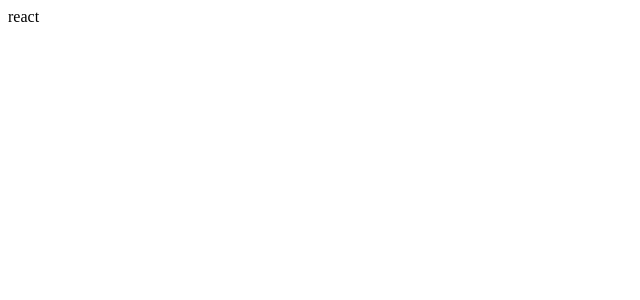
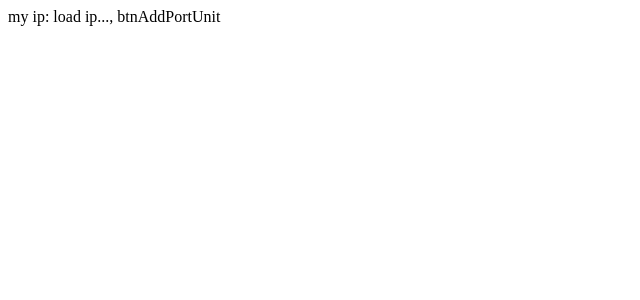
Before and after one commit to DoWh/PortState, a React (Create React App) app: page / in a window 1280 px wide. Shown: the top 300 px of the page, without its empty margins (0-640 px from the left). Built offline with nearby package versions, Linux system fonts and the light colour scheme; no server answers.

Commit message:
add components (app, server, serverHeader.) init tailwind

```diff
--- a/package.json
+++ b/package.json
@@ -18,7 +18,7 @@
     "build": "react-scripts build",
     "test": "react-scripts test",
     "eject": "react-scripts eject",
-    "electron-dev": "electron ."
+    "electron-dev": "electron . dev"
   },
   "eslintConfig": {
     "extends": [
@@ -37,5 +37,8 @@
       "last 1 firefox version",
       "last 1 safari version"
     ]
+  },
+  "devDependencies": {
+    "tailwindcss": "^3.3.1"
   }
 }
--- /dev/null
+++ b/src/components/App.js
@@ -0,0 +1,10 @@
+import React from "react";
+import Server from "./Server";
+
+function App(){
+    return (
+        <Server/>
+    )
+}
+
+export default App;
--- /dev/null
+++ b/src/components/Server.js
@@ -0,0 +1,12 @@
+import React, { useEffect, useState } from "react";
+import ServerHeader from "./ServerHeader";
+
+function Server(){
+    return (
+        <>
+            <ServerHeader/>
+        </>
+    )
+}
+
+export default Server;
--- /dev/null
+++ b/src/components/ServerHeader.js
@@ -0,0 +1,20 @@
+import React from "react";
+import { useState, useEffect } from "react";
+
+function ServerHeader(){
+    const [myIp, setMyIp] = useState('load ip...');
+    //get ip
+    useEffect(()=>{
+        return async () => {
+            let res = await fetch('https://api.ipify.org')
+            setMyIp(await res.text())
+        }
+    });
+    return (
+        <header>
+            my ip: {myIp}, btnAddPortUnit
+        </header>
+    )
+}
+
+export default ServerHeader;
--- a/src/index.js
+++ b/src/index.js
@@ -1,9 +1,10 @@
 import React from 'react';
 import ReactDOM from 'react-dom/client';
+import App from './components/App'
 
 const root = ReactDOM.createRoot(document.getElementById('root'));
 root.render(
   <React.StrictMode>
-    react
+    <App/>
   </React.StrictMode>
 );
```
Also changed, not shown: tailwind.config.js (added, +8 -0 lines), 2 other files (tests, documents, lock files or other folders).
